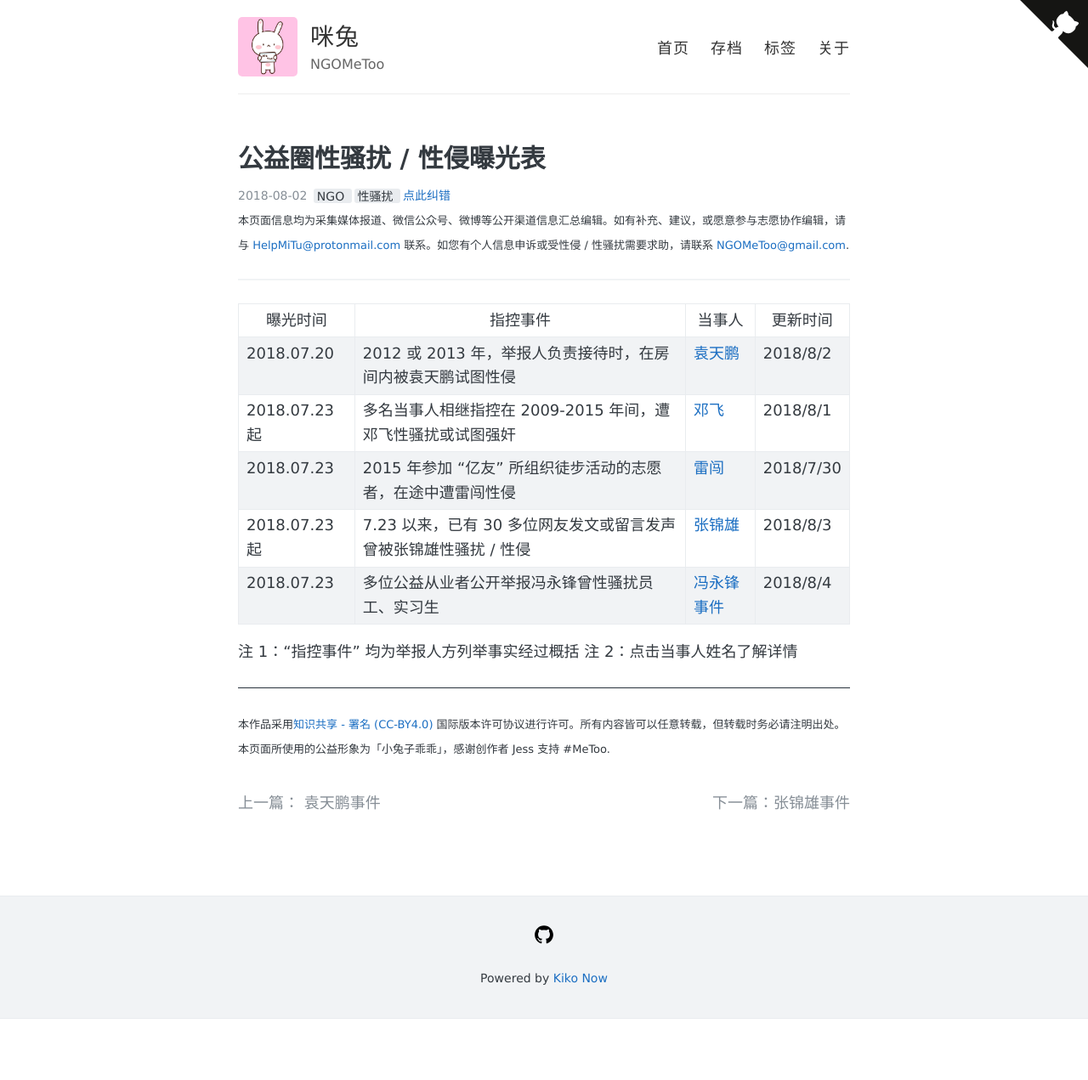
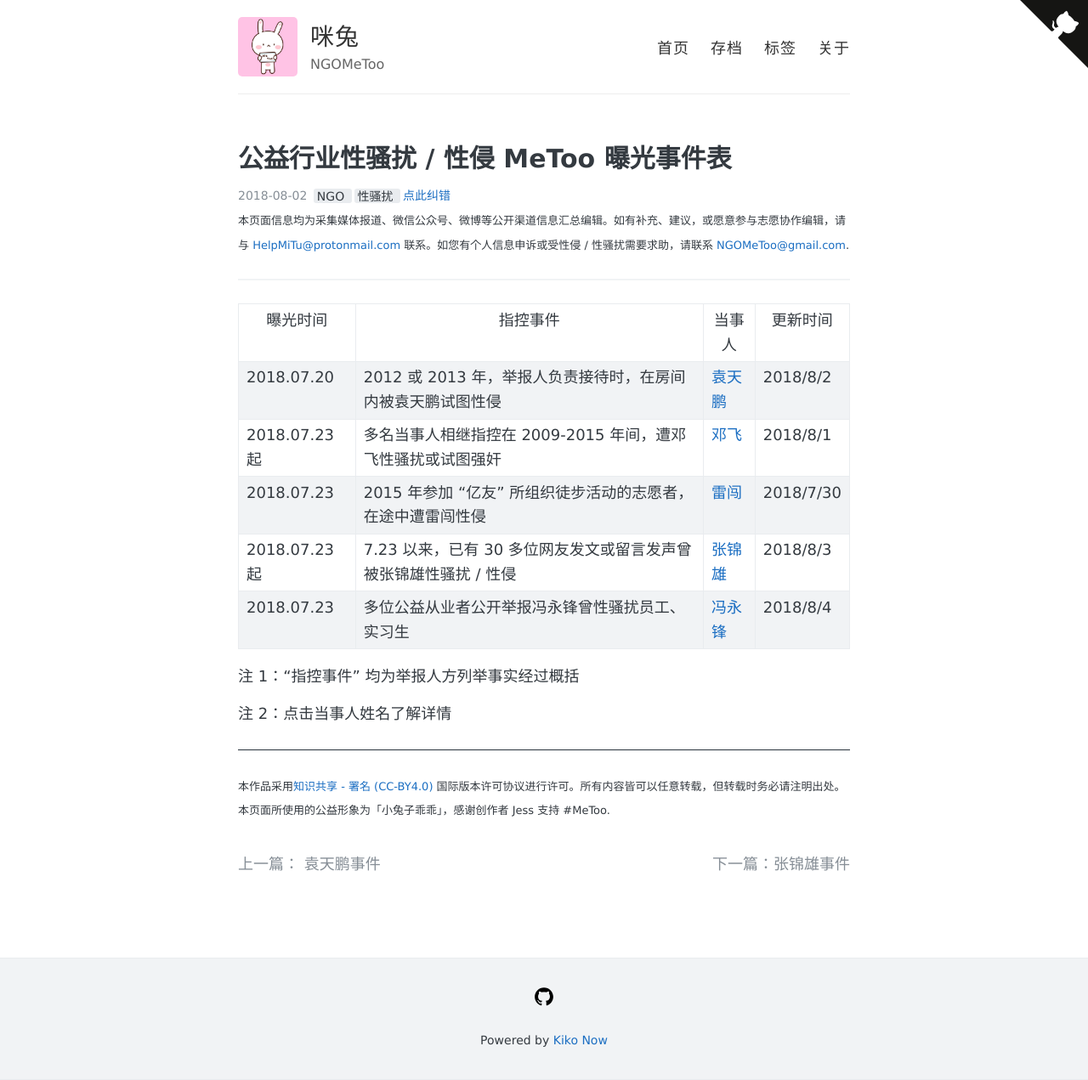
Before and after one commit to NGOMeToo/NGOMeToo.github.io, a Jekyll site: the page built from _posts/2018-08-02-ngometoo-lists.md, in a window 1280 px wide. Shown: the whole page at 85% size. Built offline with Jekyll 4.4.1, drawn with Linux system fonts in a browser that asks for light colours; comment, search, counter and statistics services are not loaded; before the commit the page ends 1199 px from its top, so only the background shows below that.

Commit message:
Update 2018-08-02-ngometoo-lists.md

```diff
--- a/_posts/2018-08-02-ngometoo-lists.md
+++ b/_posts/2018-08-02-ngometoo-lists.md
@@ -2,7 +2,7 @@
 
 layout: post
 
-title: 公益圈性骚扰/性侵曝光表
+title: 公益行业性骚扰/性侵MeToo曝光事件表
 
 categories: sticky
 
```
Also changed, not shown: other parts of _posts/2018-08-02-ngometoo-lists.md (+2 -1 lines).
